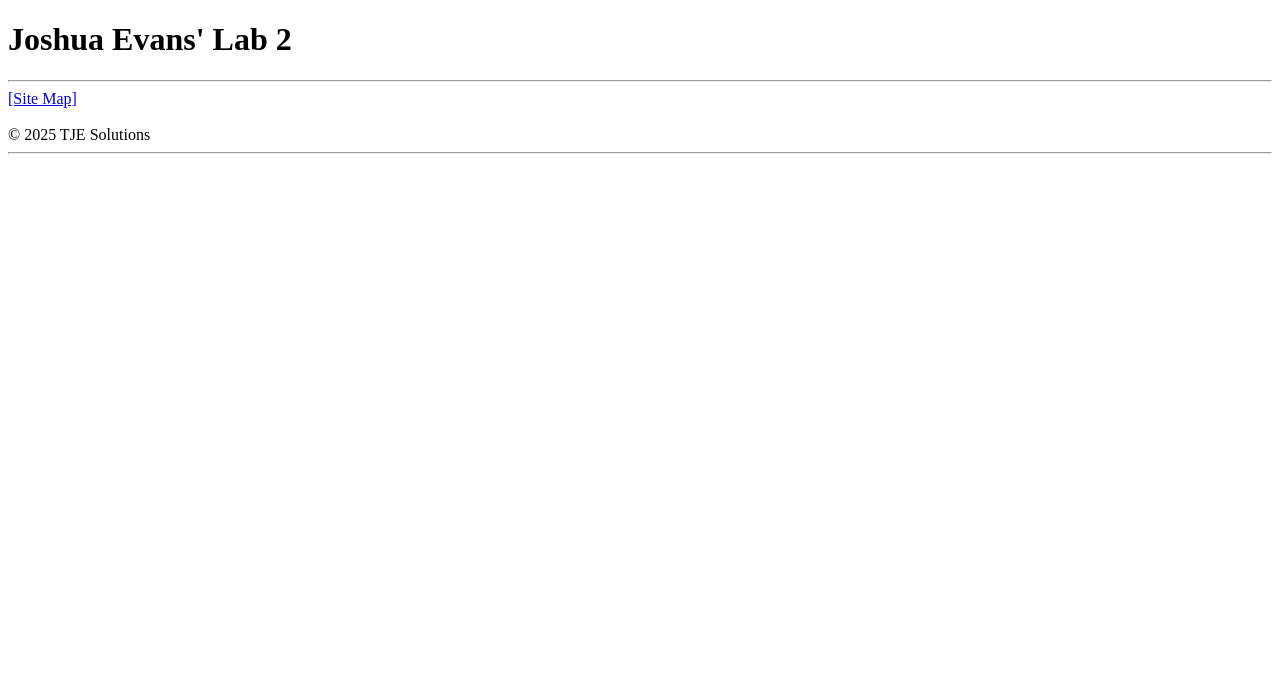
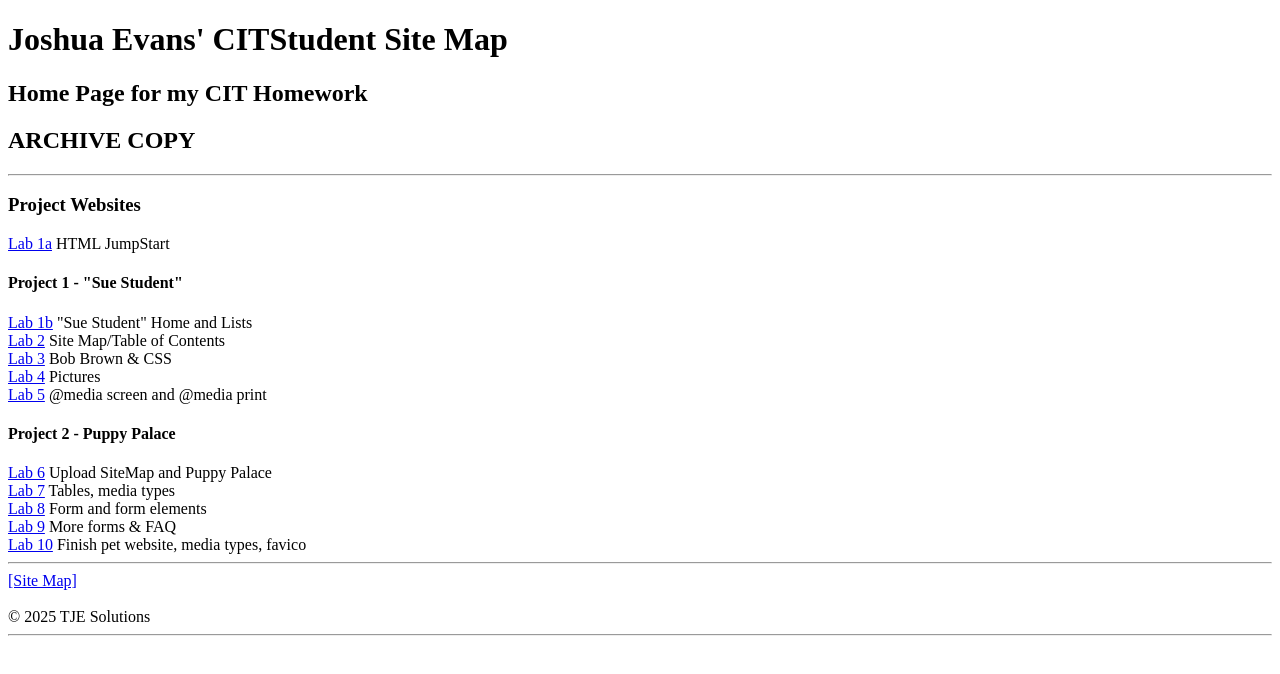
Before and after one commit to TheJoshuaEvans/LCC-CIS195, a plain HTML site: page docs/web/lab02/index.html in a window 1280 px wide. Drawn offline with Linux system fonts and the light colour scheme.

Commit message:
Lab 2 Archive

```diff
--- a/docs/web/lab02/index.html
+++ b/docs/web/lab02/index.html
@@ -1,24 +1,53 @@
 <!DOCTYPE html>
 <html lang="en">
 <head>
-	<title>CIS195 - Joshua Evans's Lab 2 - Site Map/Table of Contents</title>
-	<meta name="description" content="Andrea Hirons, CIS195, Lab 2">
-	<meta name="author" content="Andrea Hirons + Joshua Evans">
+  <meta charset="UTF-8">
+  <meta name="viewport" content="width=device-width, initial-scale=1.0">
+  <title>CS195 - Joshua Evans's Lab</title>
 </head>
 <body>
 
-<header>
-	<h1>Joshua Evans' Lab 2</h1>
-</header>
+<h1>Joshua Evans' CITStudent Site Map</h1>
+<h2>Home Page for my CIT Homework</h2>
+<h2><strong>ARCHIVE COPY</strong></h2>
+<hr>
+<h3>Project Websites</h3>
+<div>
+  <a href="../lab01a/index.html">Lab 1a</a> HTML JumpStart
+</div>
 
-<!-- Stuff goes here! -->
+<h4>Project 1 - "Sue Student"</h4>
+<div>
+  <a href="../lab01b/index.html">Lab 1b</a> "Sue Student" Home and Lists
+  <br>
+  <a href=".">Lab 2</a> Site Map/Table of Contents
+  <br>
+  <a href="../lab03/index.html">Lab 3</a> Bob Brown & CSS
+  <br>
+  <a href="../lab04/index.html">Lab 4</a> Pictures
+  <br>
+  <a href="../lab05/index.html">Lab 5</a> @media screen and @media print
+</div>
+
+<h4>Project 2 - Puppy Palace</h4>
+<div>
+  <a href="../lab06/index.html">Lab 6</a> Upload SiteMap and Puppy Palace
+  <br>
+  <a href="../lab07/index.html">Lab 7</a> Tables, media types
+  <br>
+  <a href="../lab08/index.html">Lab 8</a> Form and form elements
+  <br>
+  <a href="../lab09/index.html">Lab 9</a> More forms & FAQ
+  <br>
+  <a href="../lab10/index.html">Lab 10</a> Finish pet website, media types, favico
+</div>
 
 <footer>
-	<hr>
+  <hr>
 	<a href="../../index.html">[Site Map]</a>
 	<br><br>
-	&copy; 2025 TJE Solutions
-	<hr>
+  &copy; 2025 TJE Solutions
+  <hr>
 </footer>
 
 </body>
```
